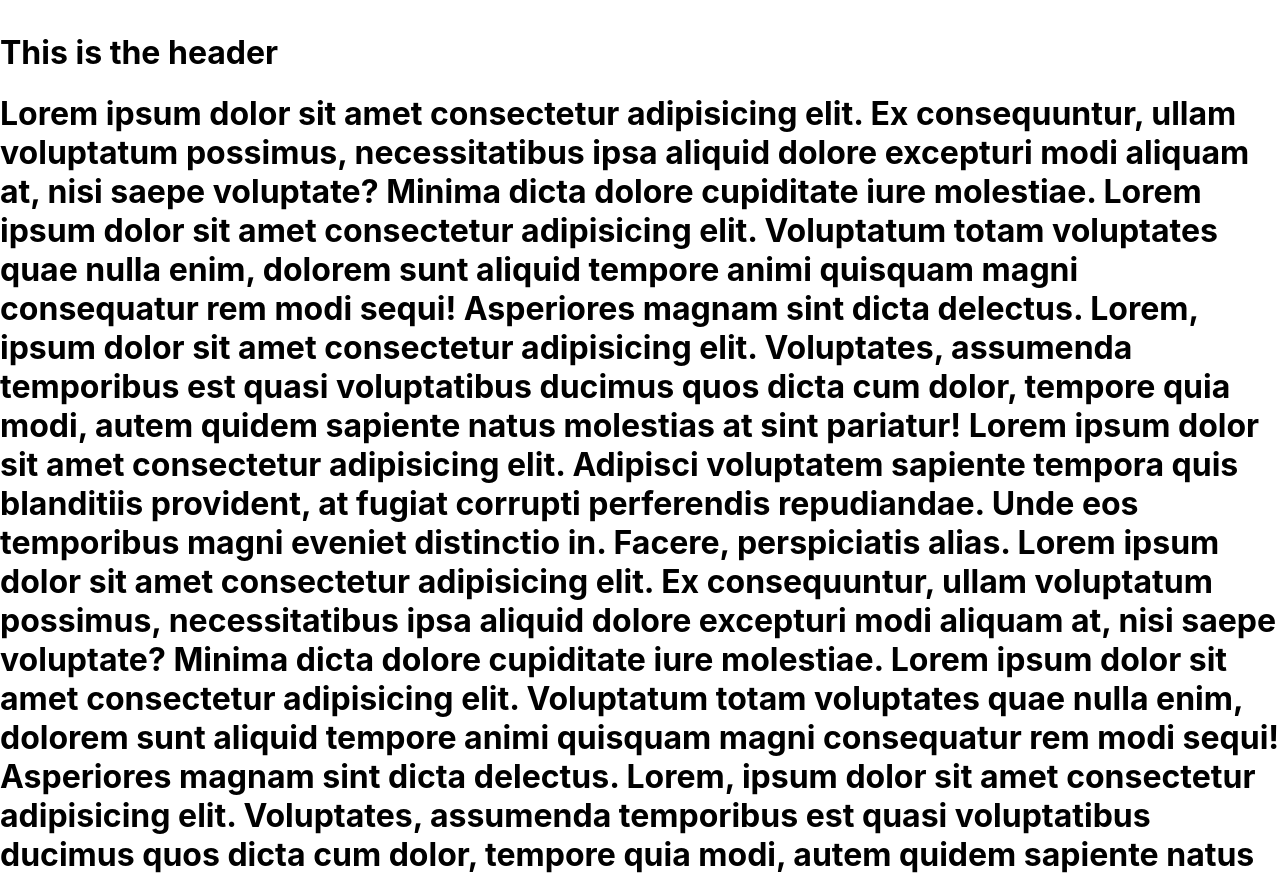
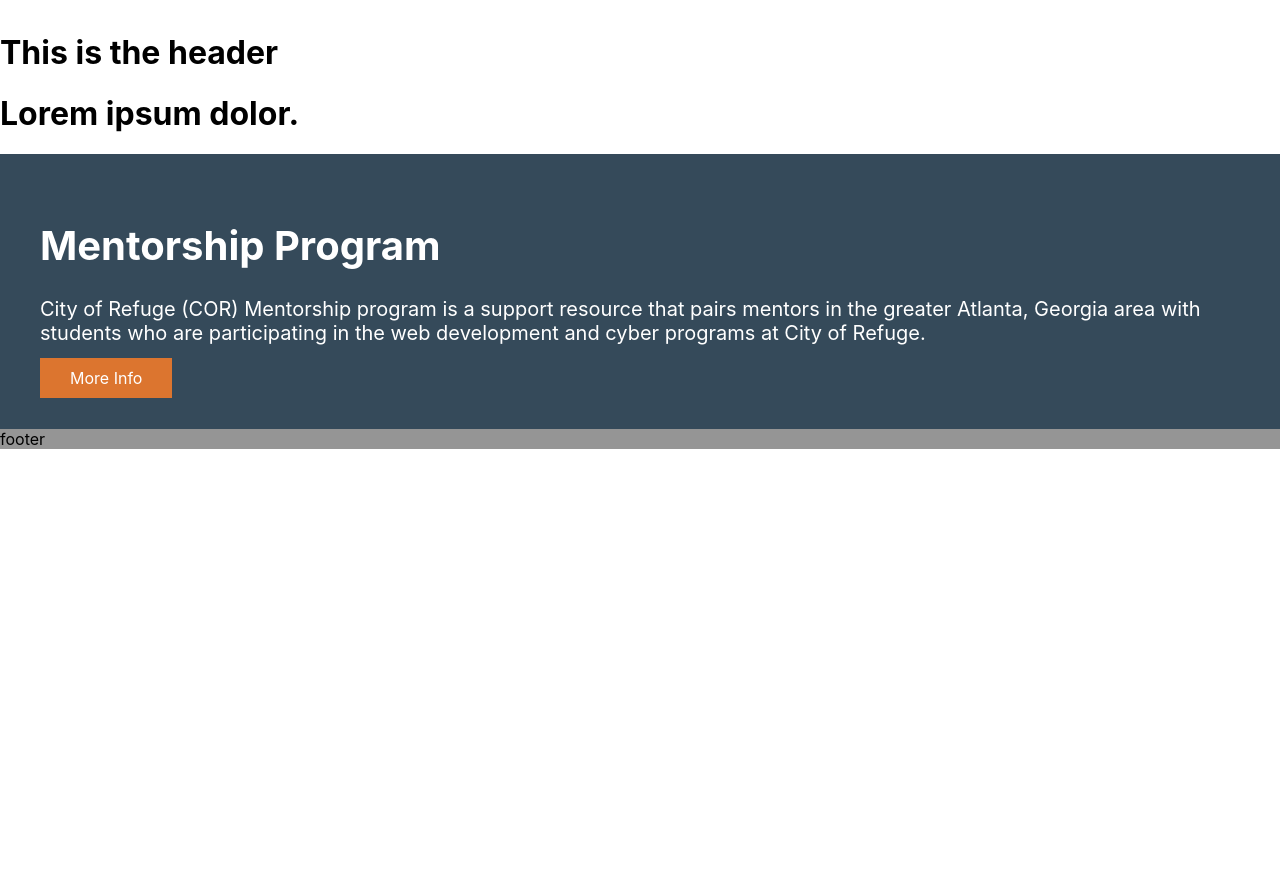
Before and after one commit to samuraijane/cor, a React (Create React App) app in the folder react-ui/: page / in a window 1280 px wide. Shown: the part 1820-2698 px from the top of the page. After the commit the page ends 2269 px from the top, so only its background shows below. Built offline with nearby package versions, Linux system fonts and the light colour scheme.

Commit message:
add call to action banner component to main section

```diff
--- /dev/null
+++ b/react-ui/src/components/callToAction.css
@@ -0,0 +1,16 @@
+.banner {
+    padding: 40px;
+    text-align: left;
+    background: #354a5a;
+    color: white;
+    font-size: 20px;
+}
+
+.button {
+    background-color: rgba(250,125,41,.85);
+    border-color: rgba(250,125,41,.85);
+    color: white;
+    text-align: center;
+    font-size: 16px;
+    padding: 10px 30px;
+}
--- /dev/null
+++ b/react-ui/src/components/callToAction.js
@@ -0,0 +1,14 @@
+import React from 'react';
+import './callToAction.css';
+
+function Banner({heading, description, href, btnText}) {
+    return (
+        <div className='banner'>
+            <h1>{heading}</h1>
+            <p>{description}</p>
+            <a href={href} className='button'>{btnText}</a>
+        </div>
+    )
+}
+
+export default Banner;
--- a/react-ui/src/sectioning/main/main.jsx
+++ b/react-ui/src/sectioning/main/main.jsx
@@ -1,63 +1,14 @@
 import React from "react";
+import Banner from "../../components/callToAction";
 
 const Main = () => {
   return (
     <div className="main">
       <h1>
-        Lorem ipsum dolor sit amet consectetur adipisicing elit. Ex
-        consequuntur, ullam voluptatum possimus, necessitatibus ipsa aliquid
-        dolore excepturi modi aliquam at, nisi saepe voluptate? Minima dicta
-        dolore cupiditate iure molestiae. Lorem ipsum dolor sit amet consectetur
-        adipisicing elit. Voluptatum totam voluptates quae nulla enim, dolorem
-        sunt aliquid tempore animi quisquam magni consequatur rem modi sequi!
-        Asperiores magnam sint dicta delectus. Lorem, ipsum dolor sit amet
-        consectetur adipisicing elit. Voluptates, assumenda temporibus est quasi
-        voluptatibus ducimus quos dicta cum dolor, tempore quia modi, autem
-        quidem sapiente natus molestias at sint pariatur! Lorem ipsum dolor sit
-        amet consectetur adipisicing elit. Adipisci voluptatem sapiente tempora
-        quis blanditiis provident, at fugiat corrupti perferendis repudiandae.
-        Unde eos temporibus magni eveniet distinctio in. Facere, perspiciatis
-        alias. Lorem ipsum dolor sit amet consectetur adipisicing elit. Ex
-        consequuntur, ullam voluptatum possimus, necessitatibus ipsa aliquid
-        dolore excepturi modi aliquam at, nisi saepe voluptate? Minima dicta
-        dolore cupiditate iure molestiae. Lorem ipsum dolor sit amet consectetur
-        adipisicing elit. Voluptatum totam voluptates quae nulla enim, dolorem
-        sunt aliquid tempore animi quisquam magni consequatur rem modi sequi!
-        Asperiores magnam sint dicta delectus. Lorem, ipsum dolor sit amet
-        consectetur adipisicing elit. Voluptates, assumenda temporibus est quasi
-        voluptatibus ducimus quos dicta cum dolor, tempore quia modi, autem
-        quidem sapiente natus molestias at sint pariatur! Lorem ipsum dolor sit
-        amet consectetur adipisicing elit. Adipisci voluptatem sapiente tempora
-        quis blanditiis provident, at fugiat corrupti perferendis repudiandae.
-        Unde eos temporibus magni eveniet distinctio in. Facere, perspiciatis
-        alias. Lorem ipsum dolor sit amet consectetur adipisicing elit. Ex
-        consequuntur, ullam voluptatum possimus, necessitatibus ipsa aliquid
-        dolore excepturi modi aliquam at, nisi saepe voluptate? Minima dicta
-        dolore cupiditate iure molestiae. Lorem ipsum dolor sit amet consectetur
-        adipisicing elit. Voluptatum totam voluptates quae nulla enim, dolorem
-        sunt aliquid tempore animi quisquam magni consequatur rem modi sequi!
-        Asperiores magnam sint dicta delectus. Lorem, ipsum dolor sit amet
-        consectetur adipisicing elit. Voluptates, assumenda temporibus est quasi
-        voluptatibus ducimus quos dicta cum dolor, tempore quia modi, autem
-        quidem sapiente natus molestias at sint pariatur! Lorem ipsum dolor sit
-        amet consectetur adipisicing elit. Adipisci voluptatem sapiente tempora
-        quis blanditiis provident, at fugiat corrupti perferendis repudiandae.
-        Unde eos temporibus magni eveniet distinctio in. Facere, perspiciatis
-        alias. Lorem ipsum dolor sit amet consectetur adipisicing elit. Ex
-        consequuntur, ullam voluptatum possimus, necessitatibus ipsa aliquid
-        dolore excepturi modi aliquam at, nisi saepe voluptate? Minima dicta
-        dolore cupiditate iure molestiae. Lorem ipsum dolor sit amet consectetur
-        adipisicing elit. Voluptatum totam voluptates quae nulla enim, dolorem
-        sunt aliquid tempore animi quisquam magni consequatur rem modi sequi!
-        Asperiores magnam sint dicta delectus. Lorem, ipsum dolor sit amet
-        consectetur adipisicing elit. Voluptates, assumenda temporibus est quasi
-        voluptatibus ducimus quos dicta cum dolor, tempore quia modi, autem
-        quidem sapiente natus molestias at sint pariatur! Lorem ipsum dolor sit
-        amet consectetur adipisicing elit. Adipisci voluptatem sapiente tempora
-        quis blanditiis provident, at fugiat corrupti perferendis repudiandae.
-        Unde eos temporibus magni eveniet distinctio in. Facere, perspiciatis
-        alias.
+        Lorem ipsum dolor.
       </h1>
+      <Banner heading="Mentorship Program" description="City of Refuge (COR) Mentorship program is a support resource that pairs mentors in the greater
+      Atlanta, Georgia area with students who are participating in the web development and cyber programs at City of Refuge." btnText="More Info"/>
     </div>
   );
 };
```
